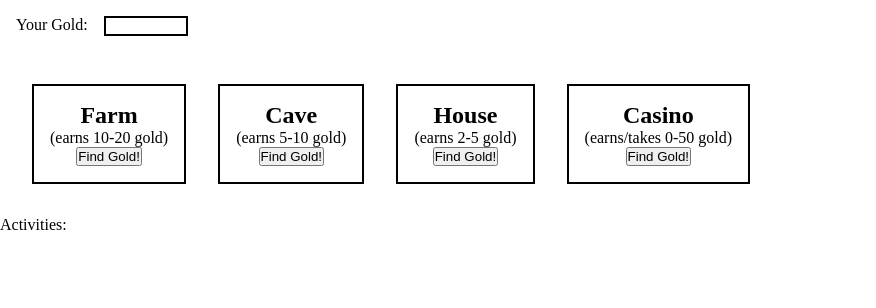
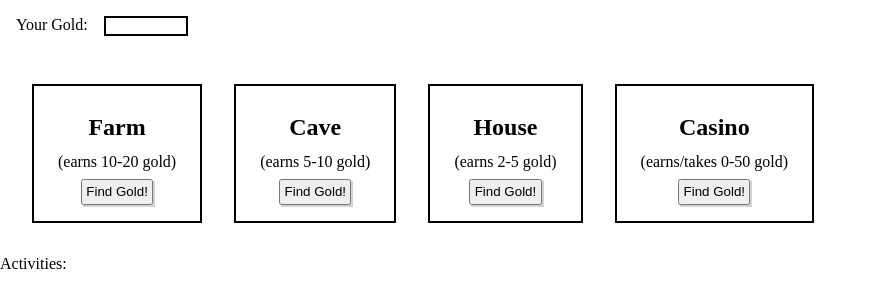
Before and after one commit to JennyWauer/ninja_gold, a Django app: page / in a window 1280 px wide. Shown: the top 308 px of the page, without its empty margins (0-876 px from the left). Run offline with Django 3.2, Linux system fonts and the light colour scheme.

Commit message:
update place interior elements

```diff
--- a/ninja_app/static/style.css
+++ b/ninja_app/static/style.css
@@ -33,3 +33,12 @@
     margin: 1em;
     text-align: center;
 }
+
+.place h2, .place p {
+    margin: 0.5em;
+}
+
+.place button {
+    padding: 0.25em;
+    box-shadow: 0.15em 0.15em lightgray;
+}
```
